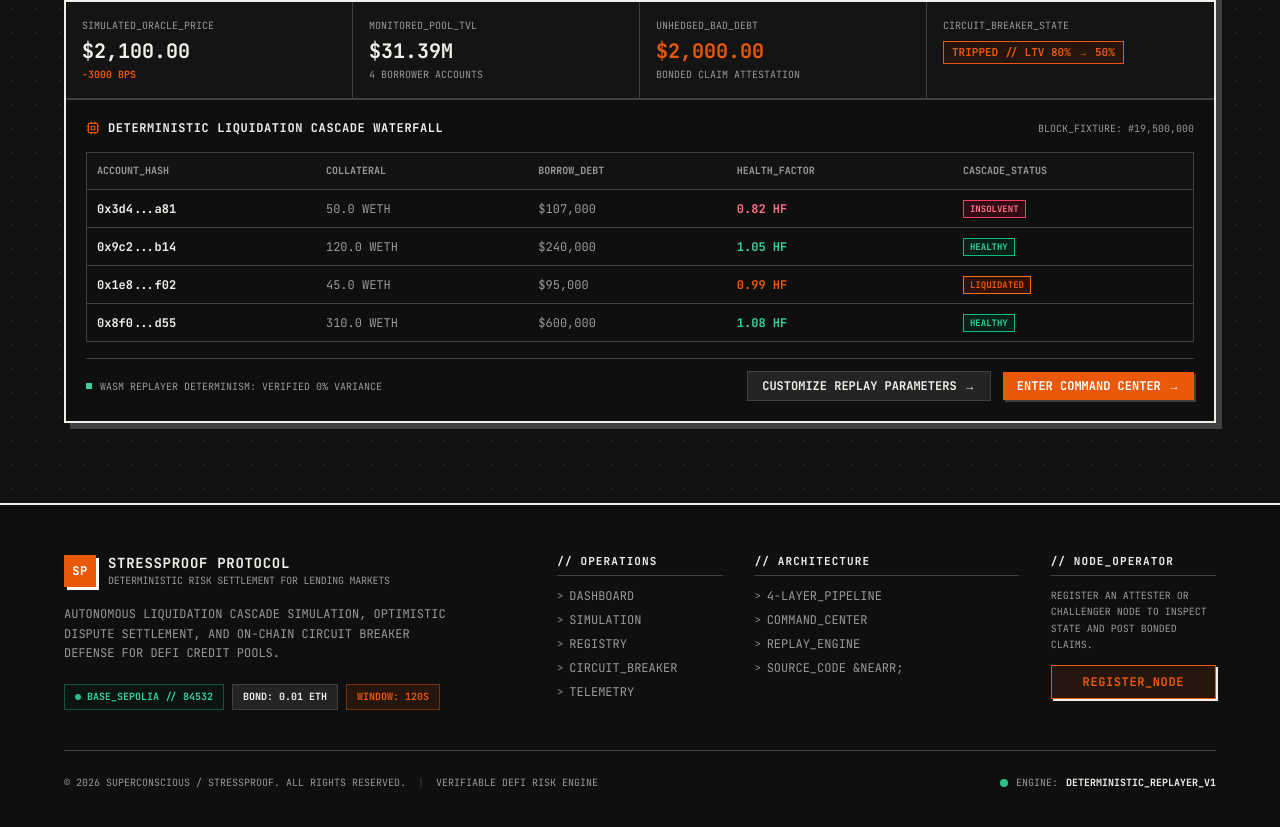
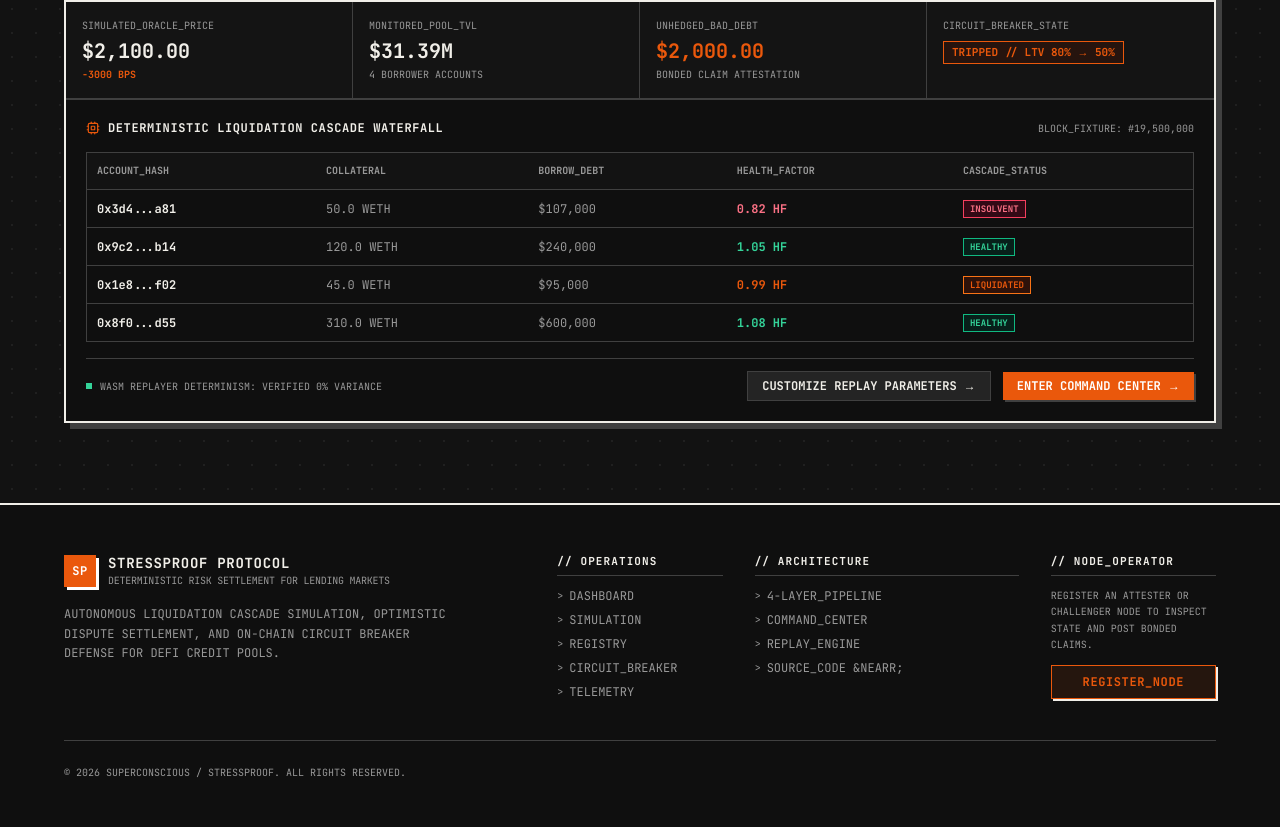
Before and after one commit to madhavansingh/StressProof, a Next.js app in the folder frontend/: page / in a window 1280 px wide. Shown: the part 3075-3902 px from the top of the page. Built offline with nearby package versions, Linux system fonts and the light colour scheme.

Commit message:
fix(landing): remove badges and status indicators from footer

```diff
--- a/frontend/src/components/landing/LandingPage.tsx
+++ b/frontend/src/components/landing/LandingPage.tsx
@@ -661,20 +661,6 @@ export function LandingPage() {
               <p className="text-xs text-muted-foreground uppercase leading-relaxed max-w-sm">
                 Autonomous liquidation cascade simulation, optimistic dispute settlement, and on-chain circuit breaker defense for DeFi credit pools.
               </p>
-
-              {/* Live Protocol Badges */}
-              <div className="flex flex-wrap gap-2 pt-1">
-                <div className="inline-flex items-center gap-1.5 px-2.5 py-1 border border-emerald-500/40 bg-emerald-950/20 text-emerald-400 text-[10px] font-bold">
-                  <span className="h-1.5 w-1.5 rounded-full bg-emerald-400 animate-pulse" />
-                  BASE_SEPOLIA // 84532
-                </div>
-                <div className="inline-flex items-center gap-1.5 px-2.5 py-1 border border-border bg-secondary text-foreground text-[10px] font-bold">
-                  BOND: 0.01 ETH
-                </div>
-                <div className="inline-flex items-center gap-1.5 px-2.5 py-1 border border-[#ea580c]/40 bg-[#ea580c]/10 text-[#ea580c] text-[10px] font-bold">
-                  WINDOW: 120S
-                </div>
-              </div>
             </div>
 
             {/* Column 2: Operations (2 cols) */}
@@ -763,18 +749,10 @@ export function LandingPage() {
             </div>
           </div>
 
-          {/* Bottom Bar: Copyright & System Status */}
+          {/* Bottom Bar: Copyright */}
           <div className="pt-6 flex flex-col sm:flex-row items-start sm:items-center justify-between gap-4 text-[10px] uppercase">
             <div className="flex flex-wrap items-center gap-3 text-muted-foreground">
               <span>&copy; 2026 SUPERCONSCIOUS / STRESSPROOF. ALL RIGHTS RESERVED.</span>
-              <span className="hidden sm:inline text-border">|</span>
-              <span>VERIFIABLE DEFI RISK ENGINE</span>
-            </div>
-
-            <div className="flex items-center gap-2 text-foreground font-mono">
-              <span className="h-2 w-2 rounded-full bg-emerald-400 animate-pulse" />
-              <span className="text-muted-foreground">ENGINE:</span>
-              <span className="font-bold">DETERMINISTIC_REPLAYER_V1</span>
             </div>
           </div>
         </div>
```
